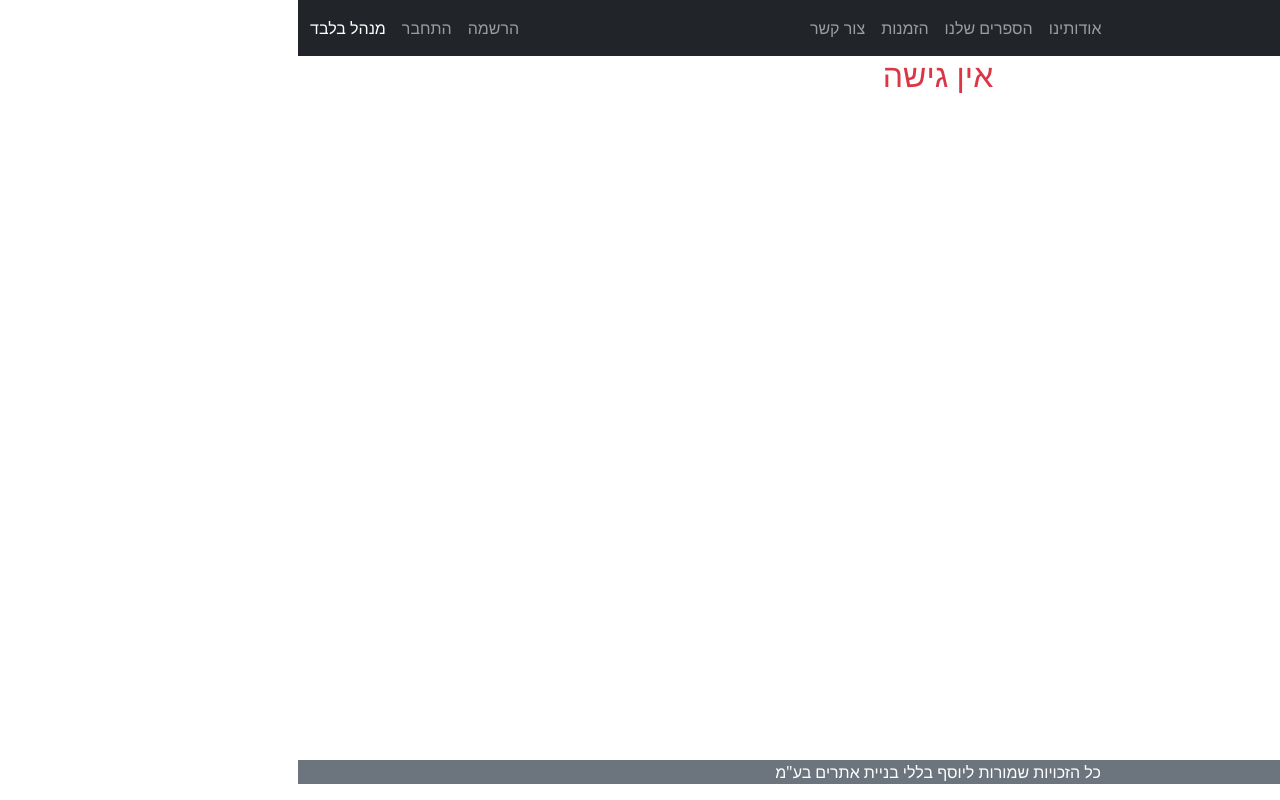
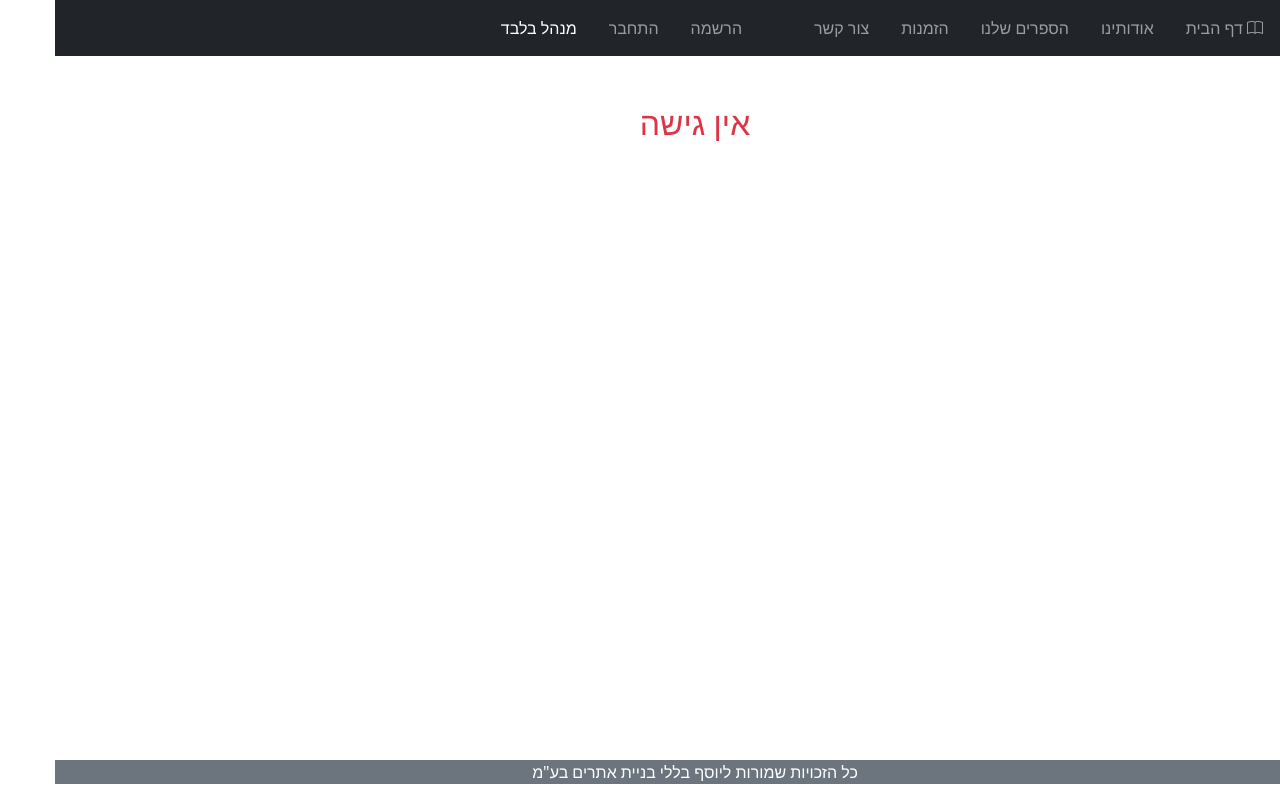
Before and after one commit to yossi2021/baalaha-va-baagada-ts, a React (Create React App) app: page /admin in a window 1280 px wide. Built offline with nearby package versions, Linux system fonts and the light colour scheme.

Commit message:
fix header and link of Books and user

```diff
--- a/public/index.html
+++ b/public/index.html
@@ -39,5 +39,7 @@
       To begin the development, run `npm start` or `yarn start`.
       To create a production bundle, use `npm run build` or `yarn build`.
     -->
+    <script src="https://cdn.jsdelivr.net/npm/bootstrap@5.1.3/dist/js/bootstrap.bundle.min.js"
+    integrity="sha384-ka7Sk0Gln4gmtz2MlQnikT1wXgYsOg+OMhuP+IlRH9sENBO0LRn5q+8nbTov4+1p" crossorigin="anonymous"></script>
   </body>
 </html>
--- a/src/auth/AdminOnly.tsx
+++ b/src/auth/AdminOnly.tsx
@@ -22,7 +22,7 @@ function AdminOnly() {
     return (
         <>
         <div className="text-danger text-center">
-            <h2 > אין גישה  </h2>
+            <h2 className="mt-5"> אין גישה  </h2>
         </div>
         <div className="fixed-bottom">
         <Footer/>
--- /dev/null
+++ b/src/components/BigPic.tsx
@@ -0,0 +1,11 @@
+function BigPic() {
+    return (
+        <div className="carousel-inner">
+        <div className="carousel-item active">
+        <img src="https://r-rdesign.co.il/wp-content/uploads/2023/09/dati2.jpg" className="d-block w-100 " alt="תמונת דתיים"/>
+        </div>
+        </div>
+     );
+}
+
+export default BigPic;
--- a/src/components/Header.tsx
+++ b/src/components/Header.tsx
@@ -11,15 +11,29 @@ function Header() {
     return (
         <>
         <header className="sticky-sm-top">
-    <nav className="navbar navbar-dark bg-dark ">
-        <div className="container-fluid">
-            <a className="navbar-brand " href="/">
+    <nav className="navbar navbar-expand-lg navbar-dark bg-dark ">
+        <div className="display-grid ">
+        <button className="navbar-toggler" type="button" data-bs-toggle="collapse" data-bs-target="#navbarSupportedContent" aria-controls="navbarSupportedContent" aria-expanded="false" aria-label="Toggle navigation">
+              <span className="navbar-toggler-icon"></span>
+            </button>
+            {/* <a className="navbar-brand " href="./">
                 <i className="bi-book me-2"> </i>
                     בהלכה ובאגדה
-            </a>
+            </a> */}
 
-            <ul className="navbar-nav flex-row">
+            <div className="collapse navbar-collapse " id="navbarSupportedContent">
+            <ul className="navbar-nav me-auto mb-2 mb-lg-0 justify-content-center ">
+                <li className="nav-item me-3">
+                    <NavLink
+                        className="nav-link"
+                        aria-current="page"
+                        to="/"
+                        >
+                            <i className="bi-book me-2"> </i>
+                            דף הבית
+                    </NavLink>
 
+                </li>
                 <li className="nav-item me-3">
                     <NavLink
                         className="nav-link"
@@ -43,7 +57,7 @@ function Header() {
                     <NavLink
                         className="nav-link"
                         aria-current="page"
-                        to="/books"
+                        to="/Books"
                         >
                             הזמנות
                     </NavLink>
@@ -94,22 +108,28 @@ function Header() {
                             מנהל בלבד
                     </NavLink>
                 </li>
+
                     </>
                 }
                 {
                     isLoggedIn &&
                     <li className="nav-item">
                     <Logout />
+
                     </li>
                 }
 
             </ul>
+
+            </div>
+
         </div>
+        <User/>
     </nav>
 
 
     </header>
-    <User />
+
 </>
 
      );
--- a/src/components/User.tsx
+++ b/src/components/User.tsx
@@ -11,9 +11,9 @@ function User() {
                 (context.userName.length === 0) ?
                     null :
                     (
-                        <div>
-                            שלום - {context.userName}
-                        </div>
+                        <span className=" text-light bg-primary px-2 rounded-pill p-1">
+                            שלום רב- {context.userName}
+                        </span>
                      )
              }
         </>
--- a/src/pages/AboutUs.tsx
+++ b/src/pages/AboutUs.tsx
@@ -1,13 +1,12 @@
+import BigPic from "../components/BigPic";
 import Footer from "../components/Footer";
 
 function  AboutUs() {
     return (
 
-        <><div className="carousel-inner">
-            <div className="carousel-item active">
-                <img src="https://r-rdesign.co.il/wp-content/uploads/2023/09/dati2.jpg" className="d-block w-100 " alt="תמונת דתיים" />
-            </div>
-        </div><div className="align-items-center card-body p-3">
+        <>
+        <BigPic/>
+        <div className="align-items-center card-body p-3">
                 <div className=" text-writh ">
                     <h1 className="me-2">  אודות ספרי בהלכה ובאגדה ומה מטרתם
                     </h1>
--- a/src/pages/Home/Home.tsx
+++ b/src/pages/Home/Home.tsx
@@ -6,6 +6,8 @@ import { data } from "./data";
 import { CardType, Categories } from "./types";
 import ButtonsBar from "../../components/ButtonsBar";
 import Footer from "../../components/Footer";
+import User from "../../components/User";
+import BigPic from "../../components/BigPic";
 
 
 
@@ -61,11 +63,8 @@ function Home() {
 
     return (
         <>
-        <div className="carousel-inner">
-        <div className="carousel-item active">
-        <img src="https://r-rdesign.co.il/wp-content/uploads/2023/09/dati2.jpg" className="d-block w-100 " alt="תמונת דתיים"/>
-        </div>
-        </div>
+
+        <BigPic/>
         <Title content="פתח דבר לשאר ההלכה"/>
         <p className="text-center">
         סדרת הספרים שלפניכם מונגשת לכולם,
--- a/src/pages/Offers/Offers.tsx
+++ b/src/pages/Offers/Offers.tsx
@@ -1,3 +1,4 @@
+import BigPic from "../../components/BigPic";
 import Footer from "../../components/Footer";
 import Title from "../../components/Title";
 import OffersTable from "./OffersTable";
@@ -8,6 +9,7 @@ import OffersTable from "./OffersTable";
 function Order() {
     return (
         <>
+        <BigPic/>
         <Title
         content=" הספרים והמבצעים שלנו"
         />
@@ -24,7 +26,7 @@ function Order() {
         </div>
 
         {/* <OffersTable /> */}
-
+        <div className="grid p-5">
         <div className="row  row-cols-1 row-cols-md-2  g-4 text-center rounded-2 ms-auto p-1 row-cols-sm-2 row-cols-lg-3  ">
             <img src="https://r-rdesign.co.il/wp-content/uploads/2023/09/sukotfront-copy.jpg" alt="סוכות" className="card1"/>
             <img src="https://r-rdesign.co.il/wp-content/uploads/2023/09/mitzvataaratzfront-copy.jpg" alt="מצוות הארץ" className="card1" />
@@ -42,7 +44,7 @@ function Order() {
 
             <img src="https://r-rdesign.co.il/wp-content/uploads/2023/09/pesahfront-copy.jpg" alt="פסח" className="card1"/>
         </div>
-
+        </div>
         <OffersTable />
 
         <Footer/>
--- a/src/pages/Order.tsx
+++ b/src/pages/Order.tsx
@@ -3,6 +3,7 @@ import { Offer, dataOffers } from "../dataOffers/offers";
 import Joi from "joi";
 import { toast } from "react-toastify";
 import Footer from "../components/Footer";
+import BigPic from "../components/BigPic";
 
 function Offers() {
     const [vacation , setVacation] = useState<string>('');
@@ -43,7 +44,7 @@ function Offers() {
     return (
         <>
 
-
+        <BigPic/>
         <main className="text-end p-5">
             <h3 className="mb-3">בדוק האם יש בעיר הזו ספרים</h3>
             <h5>
--- a/src/pages/books/AddForm.tsx
+++ b/src/pages/books/AddForm.tsx
@@ -2,6 +2,7 @@ import Joi from "joi";
 import { useState } from "react";
 import { IBooks } from "./Books";
 import { postRequest } from "../../services/apiService";
+
 
 interface Props {
     addBooks: Function;
--- a/src/pages/books/books.tsx
+++ b/src/pages/books/books.tsx
@@ -5,6 +5,7 @@ import Panel from "../../components/Panel";
 import TableRows from "./TableRows";
 import Title from "../../components/Title";
 import Footer from "../../components/Footer";
+import BigPic from "../../components/BigPic";
 ;
 
 export interface IBooks {
@@ -64,7 +65,9 @@ function Books() {
 
 
     return (
+
             <BookContext.Provider value={{books , delBook}}>
+                <BigPic/>
                 <div className="text-center">
                     <Title
                     content=" הזמנות באיסוף עצמי"
```
